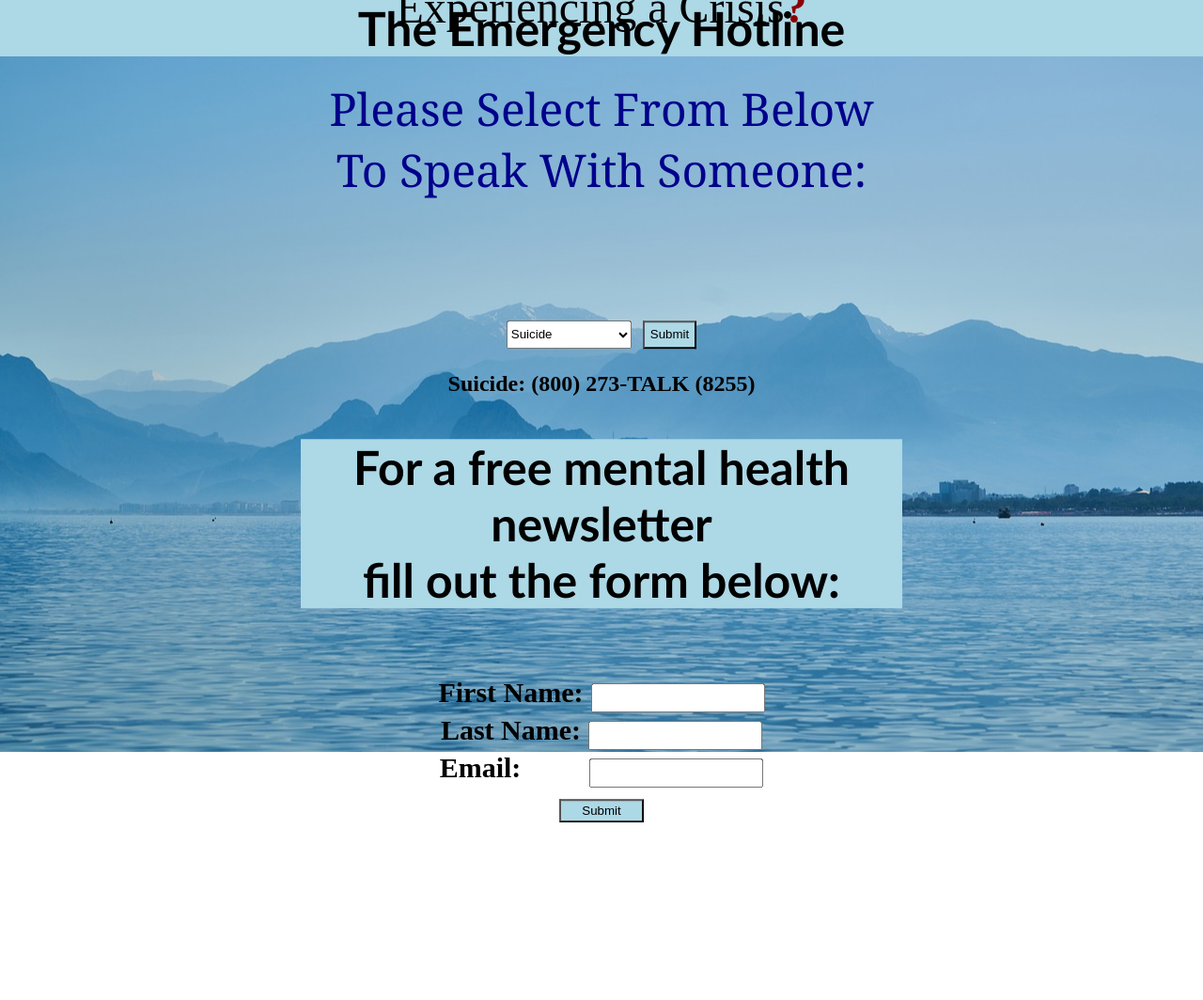
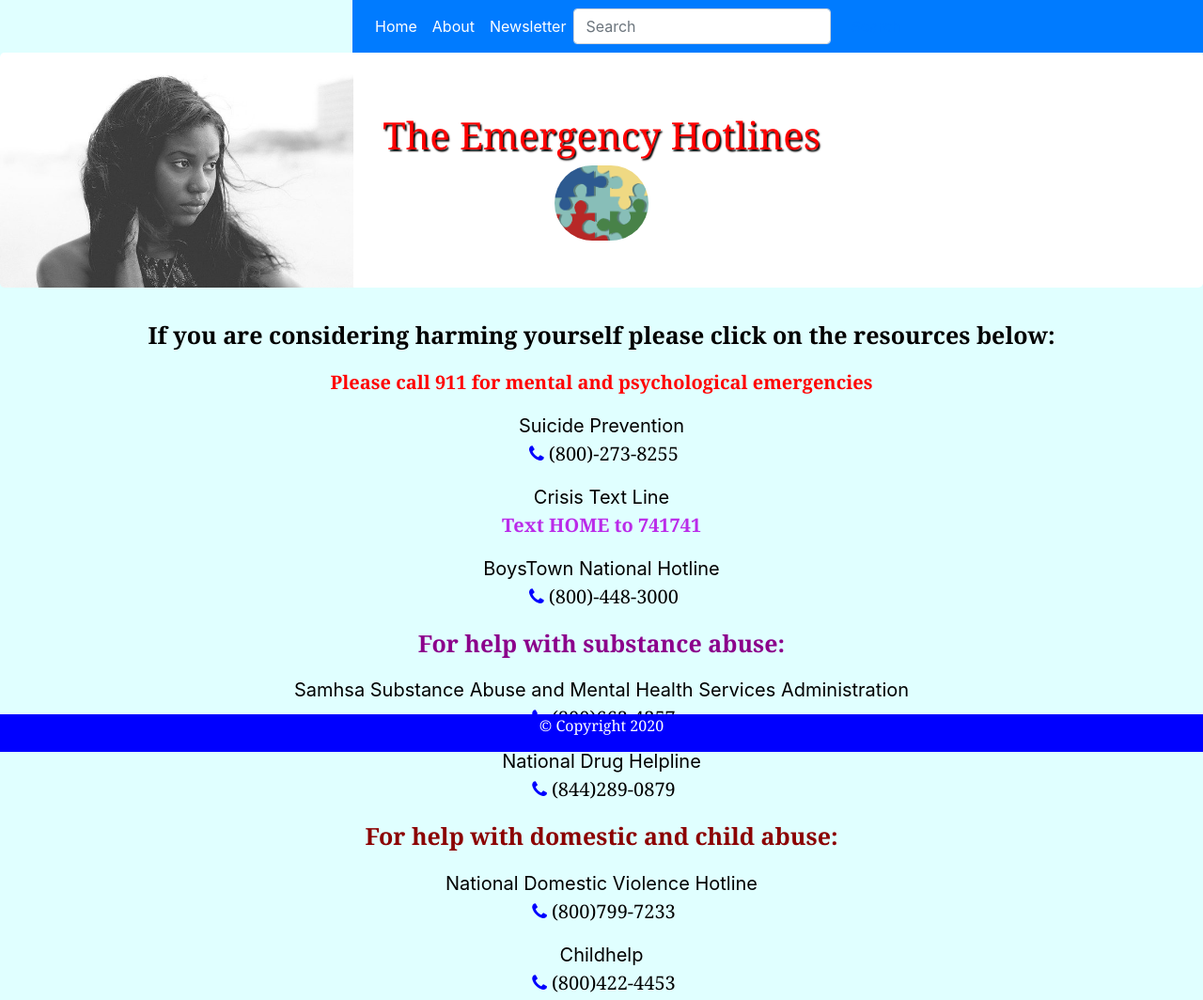
Before and after one commit to Toni-Ty/emergency-hotlines, a plain HTML site: page index.html in a window 1280 px wide. Shown: the top 1064 px of the page at 94% size. Before the commit the page ends 875 px from the top, so only its background shows below. Drawn offline with nearby package versions, Linux system fonts and the light colour scheme.

Commit message:
update and edit all files

```diff
--- a/app.js
+++ b/app.js
@@ -1,26 +1,5 @@
 const contactForm = document.getElementById("contact-form");
-const submitForm = document.getElementById("btn2");
-
-getCrisisOption = () => {
-  const hotlineForm = document.getElementById("hotline-form");
-  const results = document.getElementById("results");
-
-  let result = hotlineForm.value;
-  console.log(result);
-
-  if (result === "Suicide") {
-    results.innerHTML = `${result}: (800) 273-TALK (8255)`;
-  }
-  if (result === "Depression") {
-    results.innerHTML = `${result}: (800)-662-HELP (4357)`;
-  }
-  if (result === "Substance Abuse") {
-    results.innerHTML = `${result}: (800)-662-4357`;
-  }
-  if (result === "Domestic Violence") {
-    results.innerHTML = `${result}: (800) 799-7233`;
-  }
-};
+const submitForm = document.getElementById("submit-btn");
 
 contactForm.addEventListener("submit", (e) => {
   e.preventDefault();
@@ -51,5 +30,4 @@ clearForm = () => {
   });
 };
 
-getCrisisOption();
 submitResourceForm();
--- a/index.html
+++ b/index.html
@@ -6,47 +6,86 @@
   <title>Emergency Hotlines</title>
   <meta name="description" content="">
   <meta name="viewport" content="width=device-width, initial-scale=1">
+  <link rel="stylesheet" href="https://stackpath.bootstrapcdn.com/bootstrap/4.5.2/css/bootstrap.min.css"
+    integrity="sha384-JcKb8q3iqJ61gNV9KGb8thSsNjpSL0n8PARn9HuZOnIxN0hoP+VmmDGMN5t9UJ0Z" crossorigin="anonymous">
+  <link rel="stylesheet" href="https://stackpath.bootstrapcdn.com/font-awesome/4.7.0/css/font-awesome.min.css"
+    integrity="sha384-wvfXpqpZZVQGK6TAh5PVlGOfQNHSoD2xbE+QkPxCAFlNEevoEH3Sl0sibVcOQVnN" crossorigin="anonymous">
   <link rel="stylesheet" href="style.css">
 
 </head>
 
 <body>
+  <div class="nav-bar">
+    <nav class="navbar navbar-expand-lg navbar-dark bg-primary" id="navbar">
+
+
+      <div class="collapse navbar-collapse" id="navbarSupportedContent">
+        <ul class="navbar-nav mr-auto">
+          <li class="nav-item active">
+            <a class="nav-link" href="#">Home <span class="sr-only">(current)</span></a>
+          </li>
+          <li class="nav-item active">
+            <a class="nav-link" href="#">About <span class="sr-only">(current)</span></a>
+          </li>
+          <li class="nav-item active">
+            <a class="nav-link" href="index2.html">Newsletter <span class="sr-only">(current)</span></a>
+          </li>
+          <form class="form-inline my-2 my-lg-0">
+            <input class="form-control mr-sm-2" type="search" placeholder="Search" aria-label="Search">
+            <button class="btn btn-outline-primary my-2 my-sm-0" type="submit">Search</button>
+          </form>
+      </div>
+    </nav>
+  </div>
+
   <div id="header">
-        <h1>The Emergency Hotline</h1>
+    <div class="jumbotron">
+      <h1>The Emergency Hotlines</h1>
+      <img src="/images/connection-2826506_640.png" id="puzzle-pic" alt="puzzle inside globe"></a>
+
+    </div>
 
   </div>
 
   <div class="hotline-info">
-        <br>
-        Experiencing a Crisis<span id="span-color">?</span>
-        <br>
-        <p>Please Select From Below To Speak With Someone:</p><br>
-        <select id="hotline-form">
-            <option value="Suicide">Suicide</option>
-            <option value="Depression">Depression</option>
-            <option value="Substance Abuse">Substance Abuse</option>
-            <option value="Domestic Violence">Domestic Violence</option>
-        </select>
-        <button type="button" onclick="getCrisisOption()" id="btn">Submit</button>
+
+    <p id="suicide-prevention">If you are considering harming yourself please click on the resources below:</p>
+    <p id="med-emerg">Please call 911 for mental and psychological emergencies</p>
+    <a href="https://suicidepreventionlifeline.org/" target="_blank" id="link">Suicide Prevention</a><br>
+    <p class="phone-num"><span class="fa fa-phone" id="fa-phone"></span>(800)-273-8255</p>
+    <a href="https://www.crisistextline.org/topics/suicide/#how-to-get-help-if-youre-thinking-about-ending-your-life-1"
+      target="_blank" id="link">Crisis Text Line</a><br>
+    <p id="text-crisis">Text HOME to 741741</p>
+    <a href="https://www.boystown.org/hotline/Pages/default.aspx" target="_blank" id="link">BoysTown National
+      Hotline</a><br>
+    <p class="phone-num"><span class="fa fa-phone" id="fa-phone"></span>(800)-448-3000</p>
+    <p id="substance-abuse">For help with substance abuse:</p>
+    <a href="https://www.samhsa.gov/" target="_blank" id="link">Samhsa Substance Abuse and Mental Health Services
+      Administration</a><br>
+    <p class="phone-num"><span class="fa fa-phone" id="fa-phone"></span>(800)662-4357</p>
+    <a href="http://drughelpline.org/" target="_blank" id="link">National Drug Helpline</a><br>
+
+    <p class="phone-num"><span class="fa fa-phone" id="fa-phone"></span>(844)289-0879</p>
+
+    <p id="domestic-abuse">For help with domestic and child abuse:</p>
+    <a href="https://www.thehotline.org/resources/victims-and-survivors/" target="_blank" id="link">National Domestic
+      Violence Hotline</a><br>
+    <p class="phone-num"><span class="fa fa-phone" id="fa-phone"></span>(800)799-7233</p>
+
+    <a href="https://www.childhelp.org/" target="_blank" id="link">Childhelp</a><br>
+    <p class="phone-num"><span class="fa fa-phone" id="fa-phone"></span>(800)422-4453</p>
+    <p class="phone-num"><span class="fa fa-phone" id="fa-phone"></span>(800)422-4453</p>
 
 
-        <p id="results"></p>
+    <div class="footer">
+      <p>&copy; Copyright 2020</p>
+    </div>
 
-        <form id="contact-form" method="POST" name="cform">
-            <h1> For a free mental health newsletter
-                <br>
-                fill out the form below:</h1><br>
-            <label for="name" id="fname-label">First Name:</label>
-            <input type="text" name="first-name" id="first-name"><br>
-            <label for="name" id="lname-label">Last Name:</label>
-            <input type="text" name="last-name" id="last-name"><br>
-            <label for="email" id="email-label">Email:</label>
-            <input type="email" name="email" id="email"><br>
-            <button type="submit" id="btn2" value="submit">Submit</button>
-        </form>
 
   </div>
-    </div>
+
+
+
 
   <script src="app.js" async defer></script>
 </body>
--- a/style.css
+++ b/style.css
@@ -1,17 +1,11 @@
-body,
-html {
+body {
   margin: 0;
-  height: 100%;
+  background-color: lightcyan;
 }
 
-#header {
-  background-image: url("/images/mountain.jpg");
-  height: 100%;
-  background-position: center;
-  background-repeat: no-repeat;
-  background-size: cover;
+.nav-bar {
+  margin-left: 375px;
 }
-
 #resource-list {
   color: black;
   font-size: 30px;
@@ -22,25 +16,12 @@ html {
   font-weight: bolder;
 }
 
-h1 {
-  margin-top: 0px;
-  text-align: center;
-  font-weight: bolder;
-  font-family: "Gill Sans";
-  font-size: 50px;
-  background-color: lightblue;
-}
 p {
   color: darkblue;
   font-family: Georgia, "Times New Roman", Times, serif;
 }
 .hotline-info {
   text-align: center;
-  font-size: 3rem;
-  position: absolute;
-  top: 50%;
-  left: 50%;
-  transform: translate(-50%, -50%);
 }
 
 #hotline-form {
@@ -60,35 +41,20 @@ p {
   text-align: center;
 }
 
-#btn {
-  height: 30px;
-  background-color: lightblue;
-}
-
-#btn2 {
-  width: 90px;
-  height: 25px;
-  background-color: lightblue;
-}
-
 #contact-form {
   font-size: 2rem;
 }
 
 #contact-form h1 {
   color: black;
+  font-weight: bold;
+  font-size: 30px;
 }
 
-#last-name {
-  height: 25px;
-}
-
-#first-name {
-  height: 25px;
-}
-
+#first-name,
+#last-name,
 #email {
-  height: 25px;
+  height: 35px;
 }
 
 #email-label {
@@ -102,3 +68,112 @@ p {
   font-size: 30px;
   font-weight: bold;
 }
+
+#link {
+  font-size: 20px;
+  color: black;
+}
+
+#suicide-prevention {
+  font-size: 25px;
+  font-weight: bolder;
+  color: black;
+  text-align: center;
+}
+
+#substance-abuse {
+  font-size: 25px;
+  font-weight: bolder;
+  color: darkmagenta;
+  text-align: center;
+}
+#domestic-abuse {
+  font-size: 25px;
+  font-weight: bolder;
+  color: darkred;
+  text-align: center;
+}
+.jumbotron {
+  font-family: Georgia, "Times New Roman", Times, serif;
+  background-color: white;
+  color: darkblue;
+  font-weight: bold;
+  background-image: url(/images/woman-sad.jpg);
+  background-size: auto 100%;
+  background-repeat: no-repeat;
+  text-align: center;
+  height: 250px;
+}
+
+.jumbotron h1 {
+  color: red;
+  text-shadow: black 0.1rem 0.1rem 0.1rem;
+}
+
+#help-jumbo {
+  font-size: 25px;
+  color: black;
+}
+
+#puzzle-pic {
+  border-radius: 55px;
+  height: 80px;
+}
+
+#resource-link {
+  text-align: center;
+}
+#sticky-footer {
+  flex-shrink: none;
+}
+
+#link-newsletter {
+  font-size: 30px;
+  color: darkblue;
+  font-weight: bold;
+  font-family: Georgia, "Times New Roman", Times, serif;
+}
+
+#fa-phone {
+  padding: 5px;
+  color: blue;
+}
+
+#contact-form {
+  text-align: center;
+}
+
+#fa-envelope {
+  color: blue;
+}
+
+.phone-num {
+  font-size: 20px;
+  color: #000;
+}
+
+#text-crisis {
+  font-size: 20px;
+  font-weight: bold;
+  color: rgba(182, 21, 231, 0.904);
+}
+
+#med-emerg {
+  color: red;
+  font-weight: 800;
+  font-size: 20px;
+}
+
+.footer {
+  position: fixed;
+  left: 0;
+  bottom: 0;
+  width: 100%;
+  background-color: blue;
+  color: white;
+  text-align: center;
+}
+
+.footer p {
+  color: white;
+}
```
Also changed, not shown: index2.html (added, +70 -0 lines), images/connection-2826506_640.png (added), images/girl-1866959_1920.jpg (added), images/woman-sad.jpg (added). Lines whose indentation alone changed are shown as unchanged.
